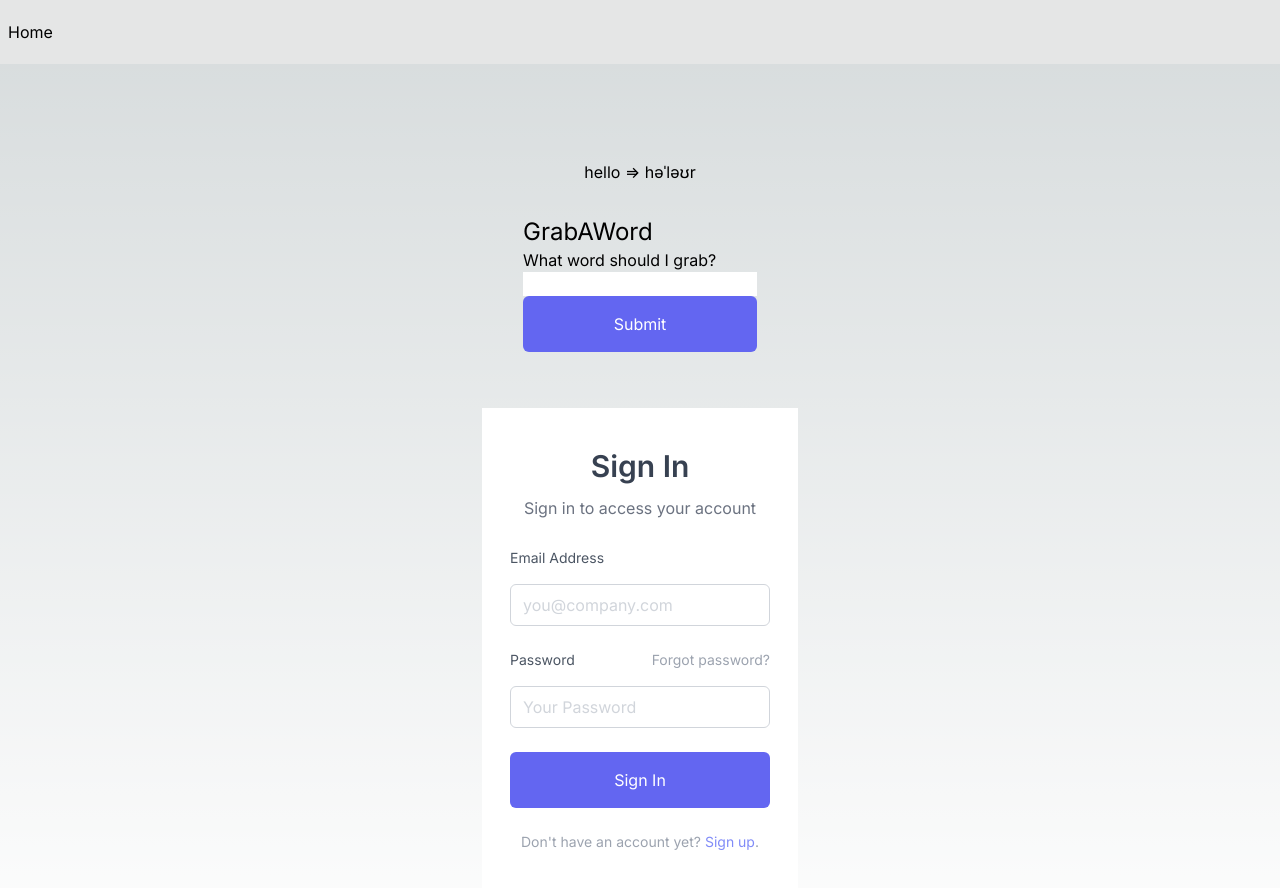
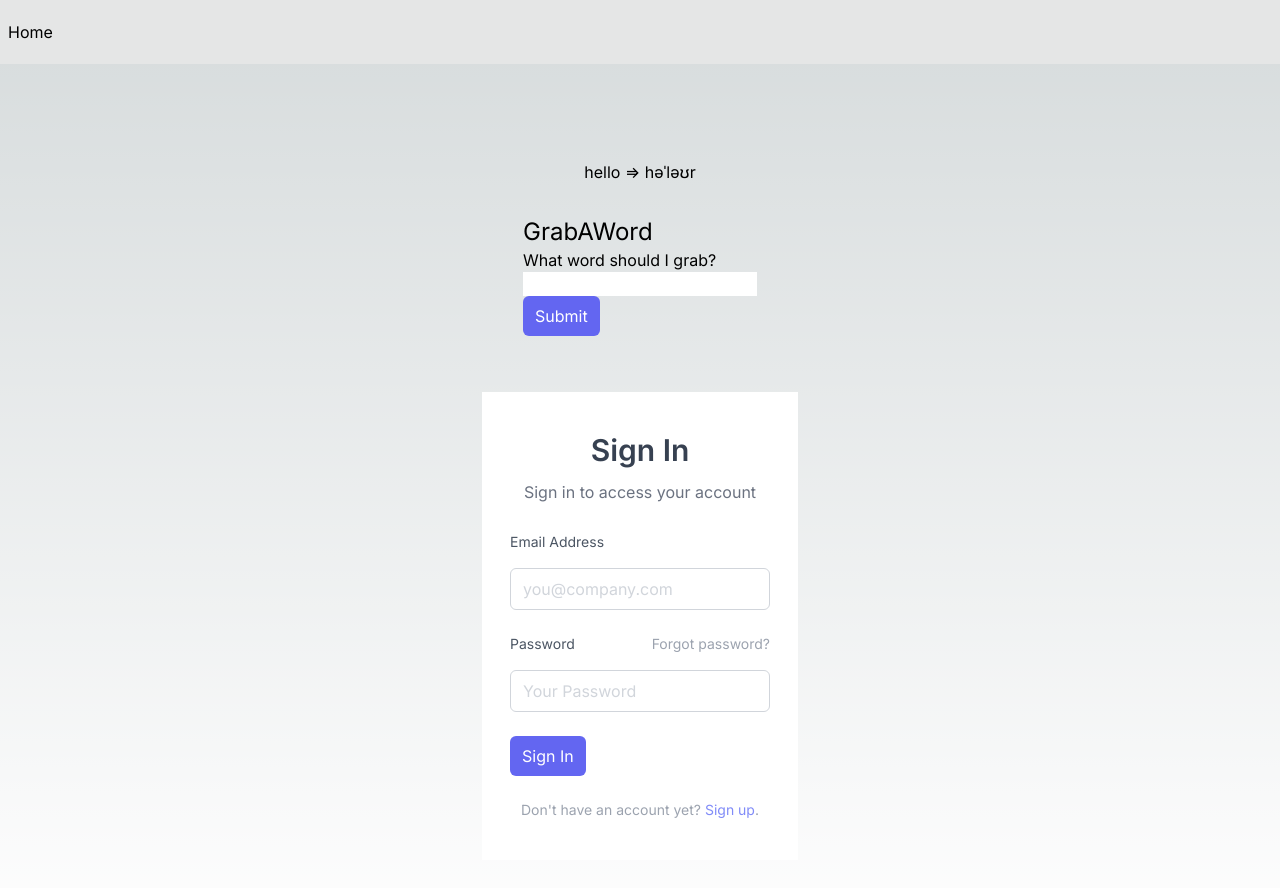
Before and after one commit to adamk72/commonplacebook, a Next.js app: page / in a window 1280 px wide. Shown: the top 888 px of the page. Built offline with nearby package versions, Linux system fonts and the light colour scheme.

Commit message:
make Button a fixed size

```diff
--- a/src/components/Button.tsx
+++ b/src/components/Button.tsx
@@ -11,7 +11,7 @@ const Button = ({
     <div className="mb-6">
       <button
         type={type}
-        className="w-full px-3 py-4 text-white bg-indigo-500 rounded-md focus:bg-indigo-600 focus:outline-none"
+        className="px-3 py-2 text-white bg-indigo-500 rounded-md focus:bg-indigo-600 focus:outline-none"
       >
         {label}
       </button>
```
